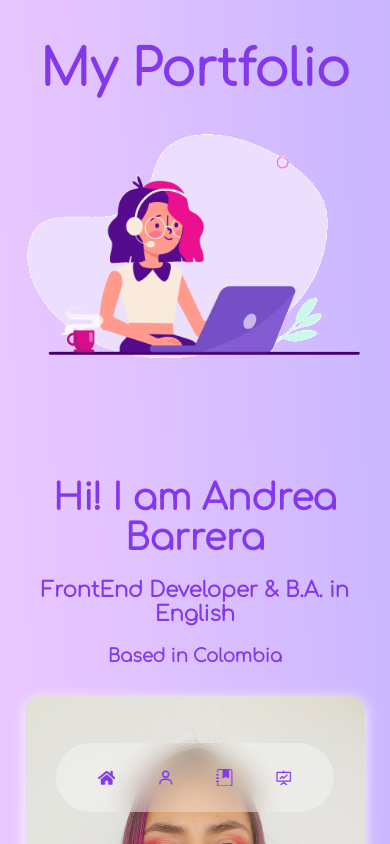
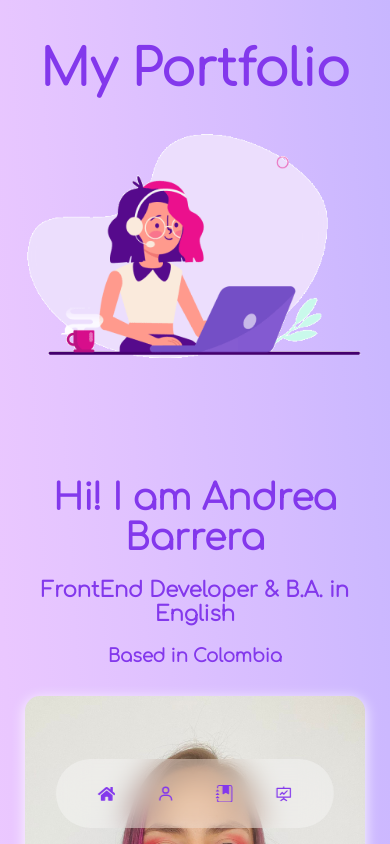
Before and after one commit to acarob/portfolio1, a React (Create React App) app: page / in a window 390 px wide. Shown: the top 844 px of the page. Built offline with nearby package versions, Linux system fonts and the light colour scheme.

Commit message:
Organizing navbar margin botton

```diff
--- a/src/stylesheets/Navbar.css
+++ b/src/stylesheets/Navbar.css
@@ -32,3 +32,14 @@ nav a.active {
   background: var(--color-bg);
   color: var(--color-white);
 }
+
+/* ========== MEDIA QUERIES (MEDIUM DEVICES) ========== */
+@media screen and (max-width: 1024px) {
+}
+
+/* ========== MEDIA QUERIES (SMALL DEVICES) ========== */
+@media screen and (max-width: 600px) {
+  nav {
+    bottom: 1rem;
+  }
+}
```
